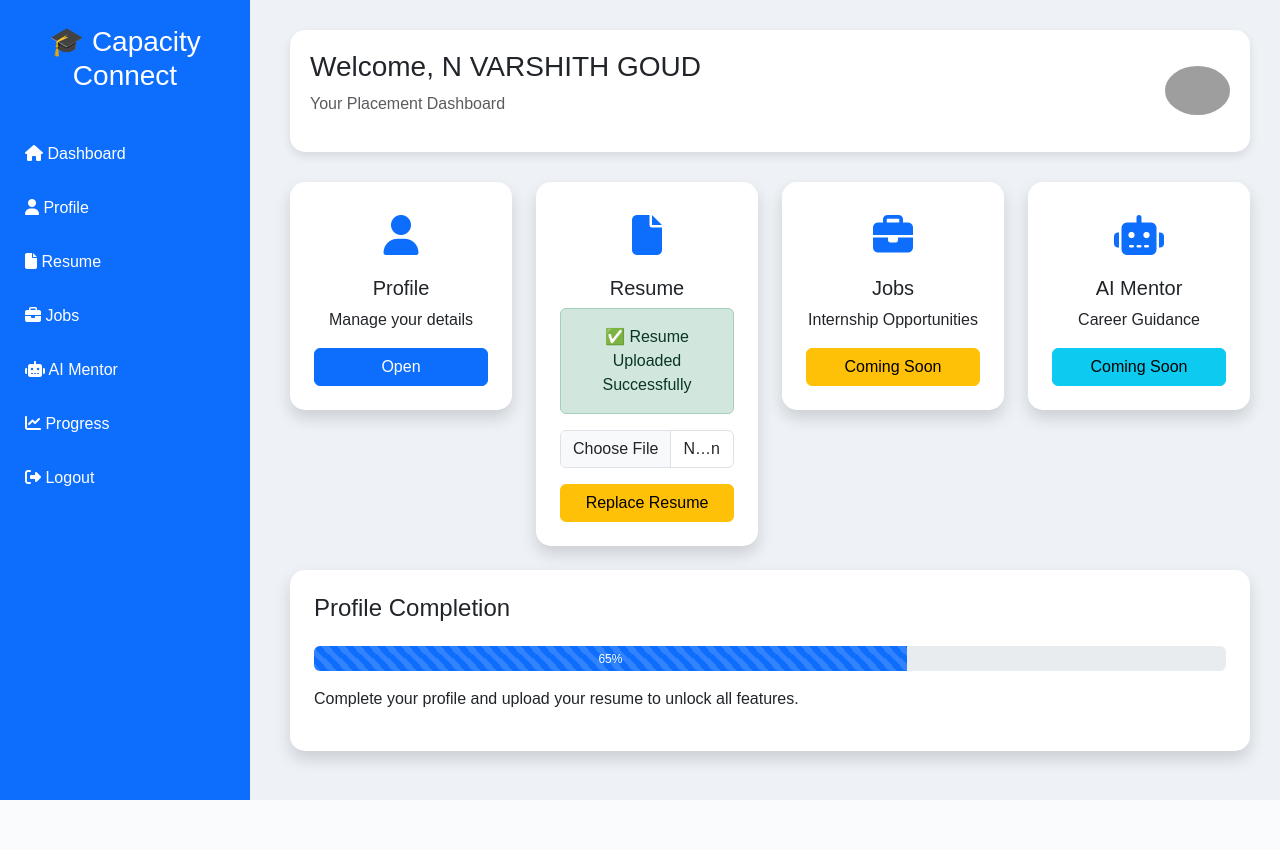
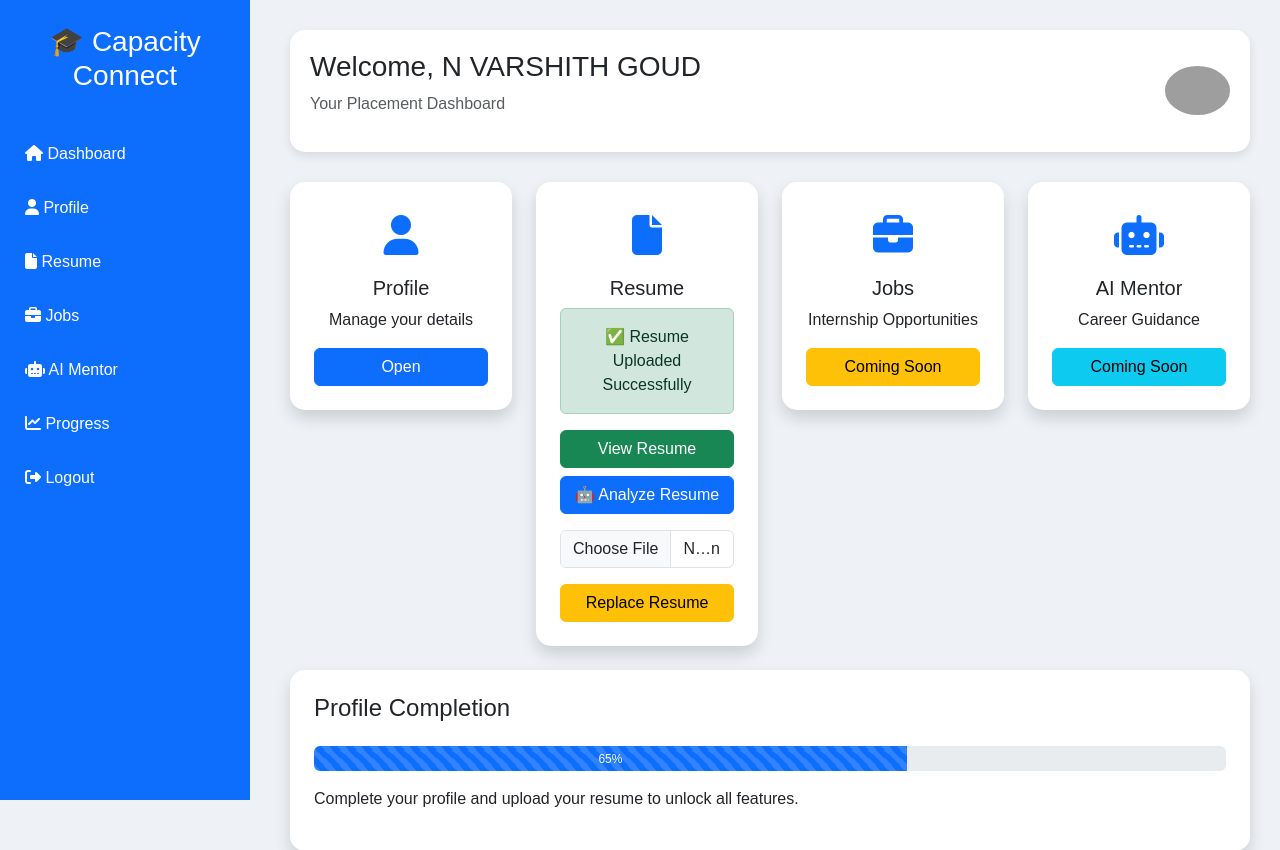
Before and after one commit to varshithgoud07/Capacity-Connect, a Flask app: page /dashboard in a window 1280 px wide. Shown: the top 850 px of the page. Before the commit the page ends 800 px from the top, so only its background shows below. Run offline with Flask 3, Linux system fonts and the light colour scheme; a user stored in the database is signed in; a database or web service that is not in the repository returns one stand-in record (values such as "Sample title"); some libraries are stand-ins or nearby versions; grey boxes are pictures that could not be loaded.

Commit message:
Added Gemini AI resume analysis

```diff
--- a/app.py
+++ b/app.py
@@ -6,7 +6,7 @@ import cloudinary
 import cloudinary.uploader
 from config import SECRET_KEY
 from database import get_connection, create_tables
-from ai_resume import extract_resume_text
+from ai_resume import extract_resume_text, analyze_resume
 
 app = Flask(__name__)
 app.secret_key = SECRET_KEY
@@ -208,5 +208,35 @@ def test_resume():
     text = extract_resume_text(result[0])
 
     return f"<pre>{text}</pre>"
+@app.route("/resume_analysis")
+def resume_analysis():
+
+    if "email" not in session:
+        return redirect("/login")
+
+    conn = get_connection()
+    cur = conn.cursor()
+
+    cur.execute(
+        "SELECT resume FROM users WHERE email=%s",
+        (session["email"],)
+    )
+
+    result = cur.fetchone()
+
+    cur.close()
+    conn.close()
+
+    if not result or not result[0]:
+        return "No resume uploaded."
+
+    resume_text = extract_resume_text(result[0])
+
+    if not resume_text:
+        return "Could not read the resume."
+
+    analysis = analyze_resume(resume_text)
+
+    return f"<pre>{analysis}</pre>"
 if __name__=="__main__":
     app.run(debug=True)
--- a/templates/dashboard.html
+++ b/templates/dashboard.html
@@ -211,8 +211,18 @@ Open
 {% if resume %}
 
 <div class="alert alert-success">
+    ✅ Resume Uploaded Successfully
+</div>
 
-    ✅ Resume Uploaded Successfully
+<div class="d-grid gap-2 mb-3">
+
+    <a href="{{ resume }}" target="_blank" class="btn btn-success">
+        View Resume
+    </a>
+
+    <a href="{{ url_for('resume_analysis') }}" class="btn btn-primary">
+        🤖 Analyze Resume
+    </a>
 
 </div>
 
```
Also changed, not shown: ai_resume.py (+25 -0 lines).
